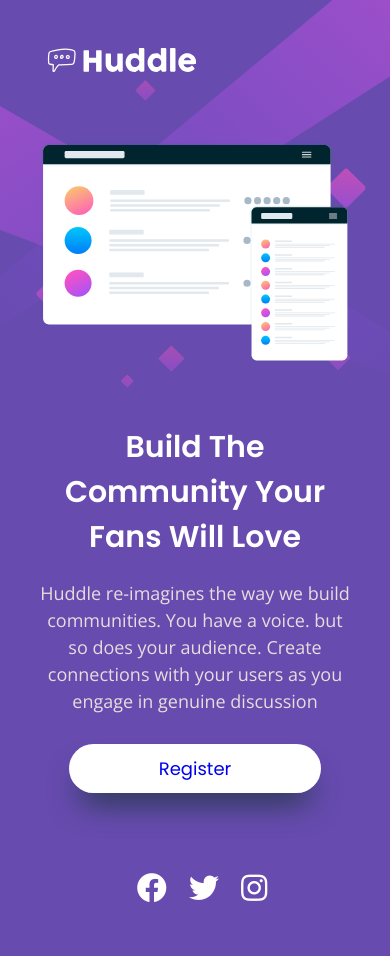
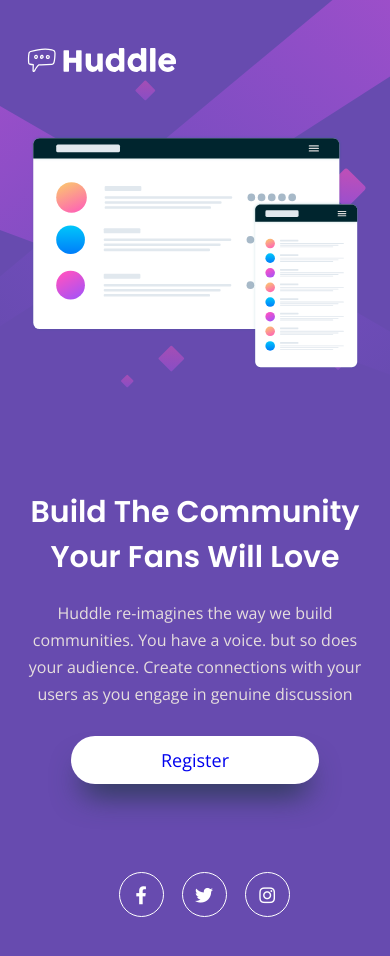
Before and after one commit to mattzu22/Desafio-Dev-Quest-landing-page-, a plain HTML site: page index.html in a window 390 px wide. Drawn offline with nearby package versions, Linux system fonts and the light colour scheme.

Commit message:
modificações no responsivo e style.css

```diff
--- a/index.html
+++ b/index.html
@@ -21,7 +21,7 @@
 </head>
 
 <body>
-    <div class="register">
+    <main class="register">
         <div class="images">
             <img class="logo" src="src/image/logo.svg" alt="logo">
 
@@ -40,11 +40,10 @@
             </p>
 
             <a class="btn" href="#">Register</a>
-        </div>
 
             <div class="social">
                 <a href="#">
-                <i class="fab fa-facebook"></i>
+                    <i class="fab fa-facebook-f"></i>
                 </a>
                 <a href="#">
                     <i class="fab fa-twitter"></i>
@@ -54,6 +53,6 @@
                 </a>
             </div>
         </div>
+    </main>
 </body>
-
 </html>
--- a/src/css/responsive.css
+++ b/src/css/responsive.css
@@ -1,14 +1,57 @@
+@media(max-width: 1200px){
+    .register{
+       gap: 20px;
+    }
+
+    .register .information{
+        max-width: 450px;
+    }
+
+    .register .information .title{
+        font-size: 3rem;
+    }
+
+    .register .information .text{
+        font-size: 1.6rem;
+    }
+}
+
+@media(max-width: 1090px){
+    .register .information{
+        margin-top: 70px;
+    }
+}
+
+@media(max-width: 1000px){
+    .register .information{
+        margin-top: 100px;
+    }
+}
+
+@media(max-width: 880px){
+    .register .information .title{
+        font-size: 2.7rem;
+    }
+
+    .register .information .text{
+        font-size: 1.4rem;
+    }
+}
 
 @media(max-width: 768px){
     body{
+        background: url(../image/bg-mobile.svg) top center no-repeat;
+        background-size: 100%;
         background-color: var(--violet);
     }
+
     .register{
-        display: flex;
         flex-direction: column;
         padding: 40px 40px 40px 40px;
-        background: url(../image/bg-mobile.svg) top center no-repeat;
-        background-size: 100%;
+    }
+
+    .register .images .img-big{
+        min-width: 350px;
     }
 
     .register .information{
@@ -24,13 +67,17 @@
         font-size: 3rem;
     }
 
+    .register .information .text{
+        font-size: 1.6rem;
+    }
+
     .register .information .btn{
         padding: 12px 90px;
     }
 
     .register .social{
         position: initial;
-        margin-top: 30px;
+        justify-content: center;
+        margin-top: 100px;
     }
-
 }
--- a/src/css/style.css
+++ b/src/css/style.css
@@ -9,20 +9,24 @@ body{
     align-items: center;
     justify-content: center;
     font-family: 'Open Sans', sans-serif;
-    font-family: 'Poppins', sans-serif;
     font-weight: 400;
     color: white;
+    background: url(../image/bg-desktop.svg) no-repeat left center;
+    background-size: cover;
+    background-color: var(--violet);
 }
 
 .register{
     max-width: 1440px;
    display: flex;
    align-items: center;
-   position: relative;
-   padding: 60px 90px 90px 75px;
+   justify-content: center;
    gap: 55px;
-   background: url(../image/bg-desktop.svg);
-   background-color: var(--violet);
+}
+
+.register .images{
+    display: flex;
+    flex-direction: column;
 }
 
 .register .images .logo{
@@ -31,10 +35,13 @@ body{
 }
 
 .register .images .img-big{
+    padding: 0 10px;
     max-width: 100%;
+    min-width: 430px;
 }
 
 .register .information{
+    position: relative;
     max-width: 520px;
 }
 
@@ -42,7 +49,6 @@ body{
     margin-bottom: 20px;
     font-size: 4rem;
     font-family: 'Poppins', sans-serif;
-    max-width: 100%;
 }
 
 .register .information .text{
@@ -68,18 +74,27 @@ body{
 }
 
 .register .social{
+    display: flex;
     position: absolute;
-    bottom: 30px;
-    right: 93px;
+    bottom: -170px;
+    right: 15px;
 }
 
 .register .social a{
-    font-size: 30px;
+    display: flex;
+    align-items: center;
+    justify-content: center;
+    border: 1px solid white;
+    border-radius: 50%;
+    width: 45px;
+    height: 45px;
+    font-size: 18px;
     color: white;
-    margin-left: 14px;
+    margin-left: 18px;
     transition: 0.3s ease-in-out;
 }
 
 .register .social a:hover{
     color: var(--Soft-Magenta);
+    border: 1px solid var(--Soft-Magenta);
 }
```
Lines whose indentation alone changed are shown as unchanged.
